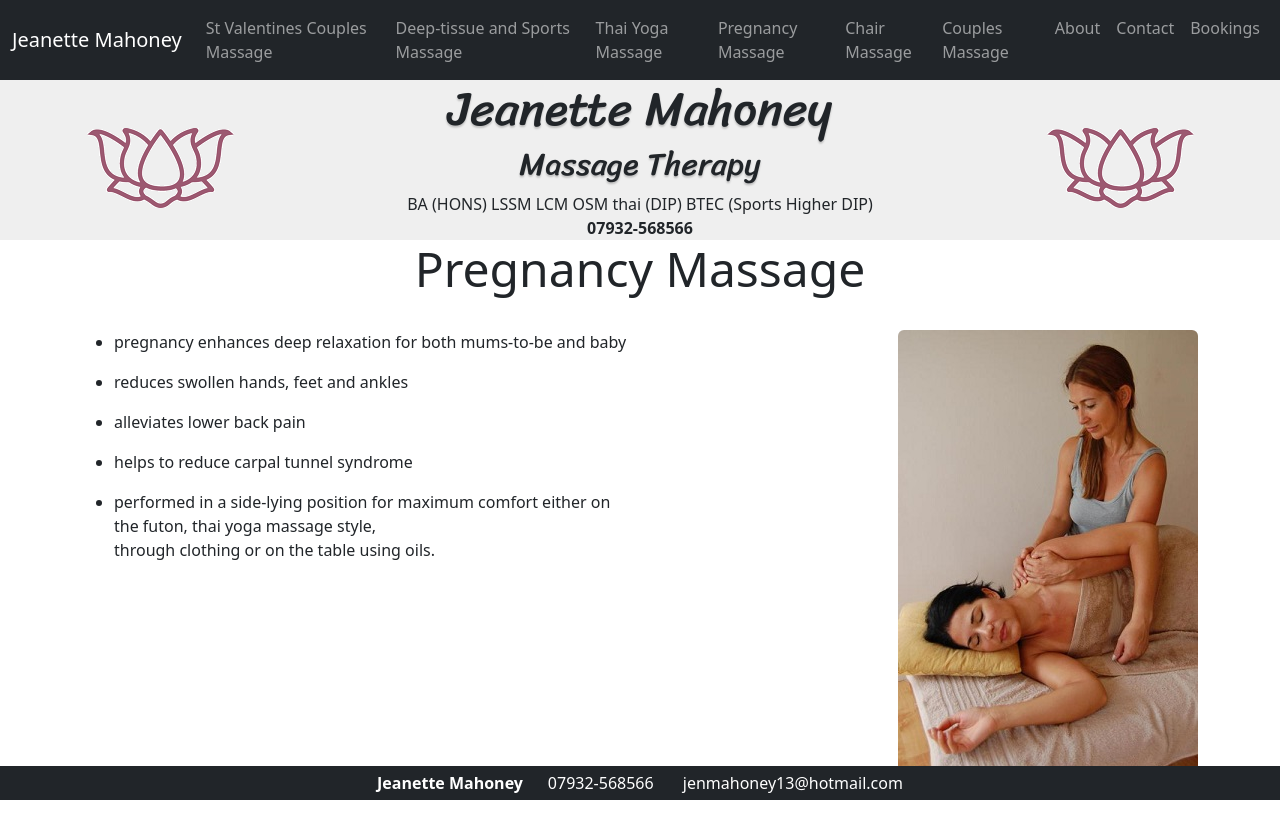
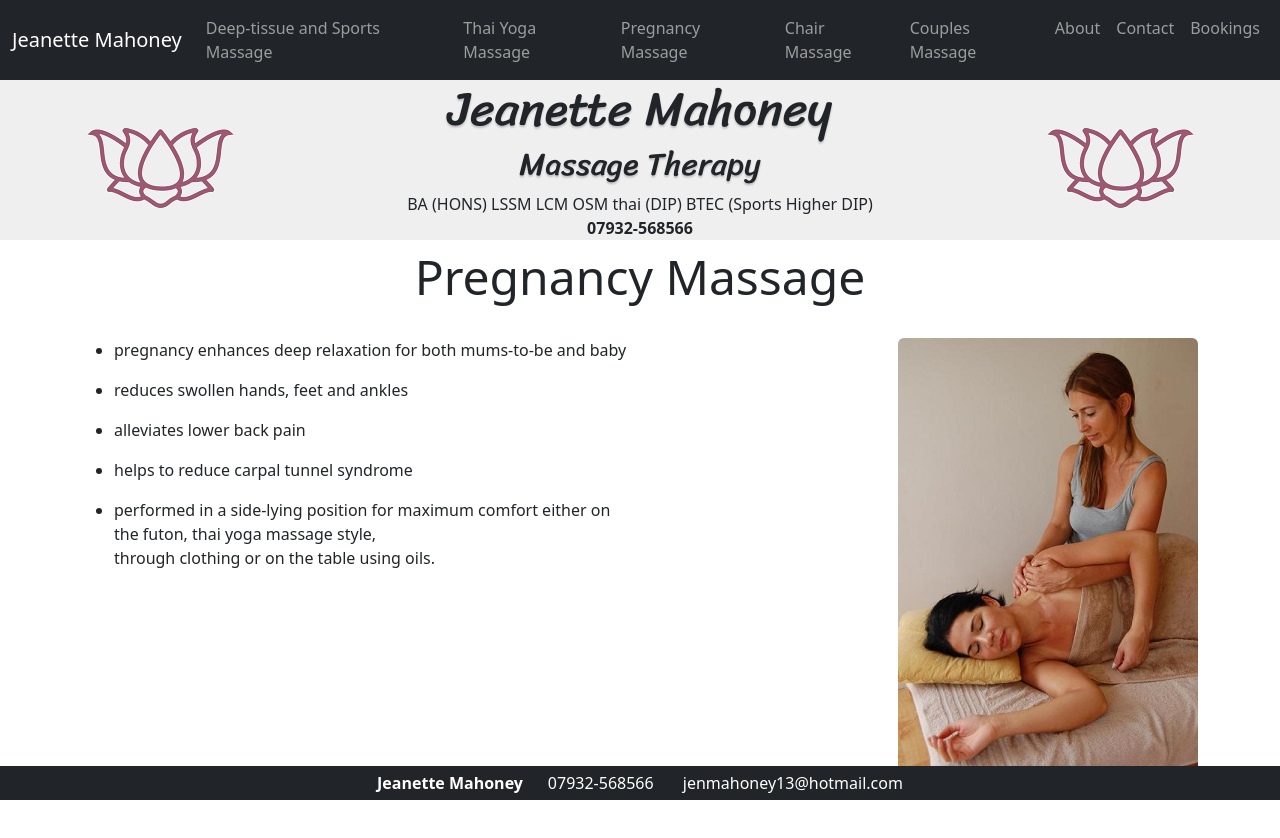
Before and after one commit to michaelphillips4/jeanette-massage-brighton, a React (Vite) app: page /pregnancy-massage in a window 1280 px wide. Shown: the top 838 px of the page. Built offline with nearby package versions, Linux system fonts and the light colour scheme.

Commit message:
added readme and added various minor fixes

```diff
--- a/src/Heading.tsx
+++ b/src/Heading.tsx
@@ -1,6 +1,6 @@
 function Heading() {
   return (
-    <div className="row text-center heading-lozenge ">
+    <div className="row text-center heading-lozenge mb-2 ">
       <div className="col-md-3  d-none d-md-block">
         <img src="logo.png" className="img-fluid pt-5" alt="logo" />
       </div>
--- a/src/Nav.tsx
+++ b/src/Nav.tsx
@@ -23,7 +23,7 @@ export default function Nav() {
   const showValentinesDayMenuItem = nowDate >= start && nowDate <= end;
   console.log(Links);
   if (!showValentinesDayMenuItem) {
-  // Links = Links.filter((e) => e.Path !== "valentines");
+    Links = Links.filter((e) => e.Path !== "valentines");
   }
 
   return (
--- a/src/Pages/CouplesMassage.tsx
+++ b/src/Pages/CouplesMassage.tsx
@@ -43,11 +43,7 @@ export default function CouplesMassage() {
           />
         </div>
       </div>
-      <br />
-      <br />
-      <br />
-      <br />
-      <br />
+
     </div>
   );
 }
--- a/src/Pages/PregnancyMassage.tsx
+++ b/src/Pages/PregnancyMassage.tsx
@@ -1,40 +1,47 @@
 export default function PregnancyMassage() {
-   return( <div className="container">
-       <div className="" >
+  return (
+    <div className="container">
+      <div className="">
         <h1 className="text-center display-5 pb-4">Pregnancy Massage</h1>
         <div className="row ">
           <div className="col-md-6">
             <ul className="">
-                            <li><p>pregnancy enhances deep relaxation for both mums-to-be and baby</p></li>
-                            <li><p>reduces swollen hands, feet and ankles</p></li>
-                            <li><p>alleviates lower back pain</p></li>
               <li>
                 <p>
-                                    helps to reduce carpal tunnel syndrome
+                  pregnancy enhances deep relaxation for both mums-to-be and
+                  baby
                 </p>
               </li>
               <li>
+                <p>reduces swollen hands, feet and ankles</p>
+              </li>
+              <li>
+                <p>alleviates lower back pain</p>
+              </li>
+              <li>
+                <p>helps to reduce carpal tunnel syndrome</p>
+              </li>
+              <li>
                 <p>
-                                    performed in a side-lying position for maximum comfort either on the futon, thai yoga massage style,<br />
+                  performed in a side-lying position for maximum comfort either
+                  on the futon, thai yoga massage style,
+                  <br />
                   through clothing or on the table using oils.
                 </p>
               </li>
             </ul>
           </div>
           <div className="col-md-6 text-center">
-                        <img src="Pictures/Pregnancy/pregnancy3.jpg"
+            <img
+              src="Pictures/Pregnancy/pregnancy3.jpg"
               className="float-end rounded img-fluid "
               title="pregnancy massage"
-                             id="preg" />
+             />
           </div>
         </div>
       </div>
-
       <br />
       <br />
-<br />
-<br /><br />
-<br />
-
-   </div>)
+    </div>
+  );
 }
```
Also changed, not shown: src/Pages/DeepTissueAndSportsMassage.tsx (+3 -5 lines), src/Pages/Index.tsx (+7 -14 lines), src/Pages/ThaiYogaMassage.tsx (+1 -8 lines), 1 other file (tests, documents, lock files or other folders). Lines whose indentation alone changed are shown as unchanged.
